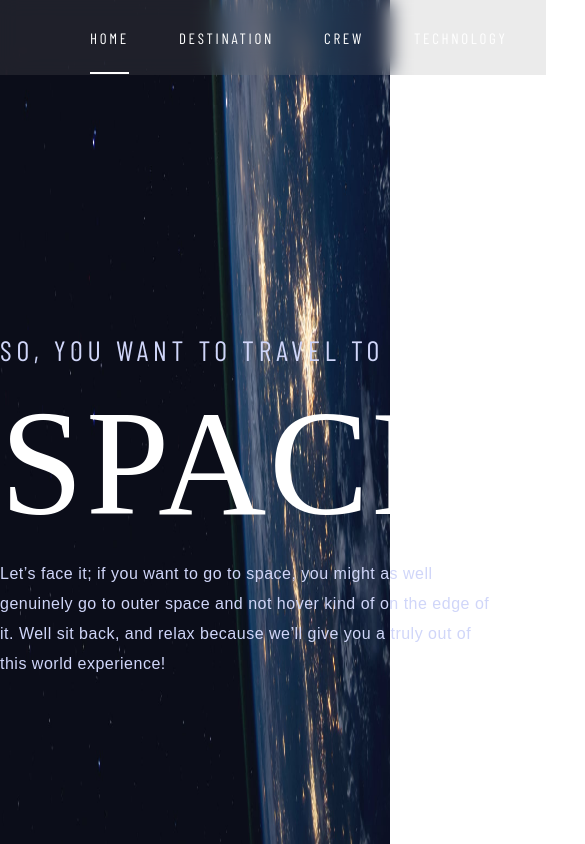
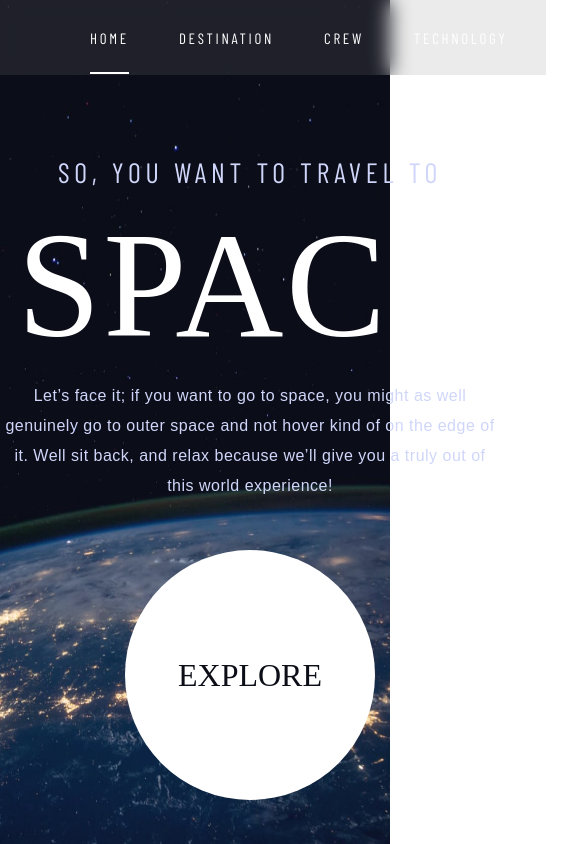
Before and after one commit to kabocha23/space-tourism, a React (Create React App) app: page / in a window 390 px wide. Shown: the top 844 px of the page, 585 px wide, since content can reach past the window. Built offline with nearby package versions, Linux system fonts and the light colour scheme; a web font is replaced by a local one.

Commit message:
added styles for tablet and mobile screens

```diff
--- a/src/components/00 Home/Home.css
+++ b/src/components/00 Home/Home.css
@@ -72,4 +72,28 @@
         margin-left: auto;
         margin-right: auto;
     }
+    .home-explore button {
+        height: 225px!important;
+        width: 225px!important;
+    }
 }
+
+@media screen and (max-width: 767px) {
+    .home-container {
+        flex-direction: column;
+        background-image: url("../../assets/home/background-home-tablet.jpg");
+    }
+
+    .home-blurb {
+        width: 50%;
+        min-width: 500px;
+        margin-top: 150px;
+        text-align: center;
+    }
+
+
+    .home-explore {
+        margin-left: auto;
+        margin-right: auto;
+    }
+}
--- a/src/components/00 Home/Home.tsx
+++ b/src/components/00 Home/Home.tsx
@@ -13,9 +13,9 @@ const Home: FC<HomeProps> = ({ home }) => {
   return (
     <div className="home-container">
       <div className="home-blurb div-flex-center">
-        <p className="heading-5 lavender">{home.intro.toUpperCase()}</p>
-        <p className="heading-1">{home.title.toUpperCase()}</p>
-        <p className="body-text lavender">{home.description}</p>
+        <p className="home-intro heading-5 lavender">{home.intro.toUpperCase()}</p>
+        <p className="home-title heading-1">{home.title.toUpperCase()}</p>
+        <p className="home-desc body-text lavender">{home.description}</p>
       </div>
       <div className="home-explore">
         <div className="home-explore-btn div-flex-center">
```
